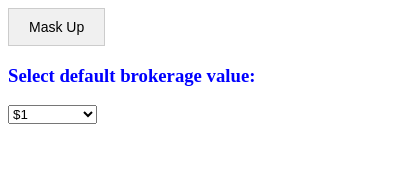
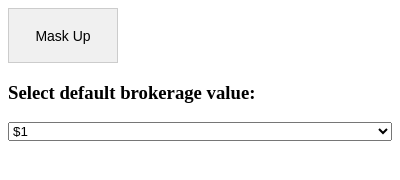
Before and after one commit to jollyoldsaintnixon/moneyMask, a browser extension: page popUp/popUp.html in a window 400 px wide. Drawn offline with Linux system fonts and the light colour scheme.

Commit message:
updated readme, pop up, and css

```diff
--- a/contentScripts/contentScripts.css
+++ b/contentScripts/contentScripts.css
@@ -2,10 +2,10 @@
     display: none;
 } */
 
-.money-mask-clone {
+/* .money-mask-clone { */
     /* color: purple; */
-    font-weight: bolder;
-}
+    /* font-weight: bolder; */
+/* } */
 
 .money-mask-blurred {
     filter: blur(6px);
--- a/popUp/popUp.css
+++ b/popUp/popUp.css
@@ -1,8 +1,15 @@
+body {
+    display: flex;
+    flex-direction: column;
+}
+
 .banner {
-    color: blue;
+    color: black;
 }
 
 .toggle-button {
+    width: 110px;
+    height: 55px;
     padding: 10px 20px;
     font-size: 14px;
     cursor: pointer;
@@ -15,3 +22,6 @@
     color: white;
     border-color: #007bff;
 }
+
+/* .mask-option {
+} */
--- a/popUp/popUp.js
+++ b/popUp/popUp.js
@@ -65,6 +65,7 @@ document.addEventListener('DOMContentLoaded', function() {
 
             optionsData.forEach(optionData => {
                 const option = document.createElement('option');
+                option.classList.add('mask-option');
                 option.value = optionData.value;
                 option.textContent = optionData.text;
                 selectElement.appendChild(option);
```
Also changed, not shown: README.md.
